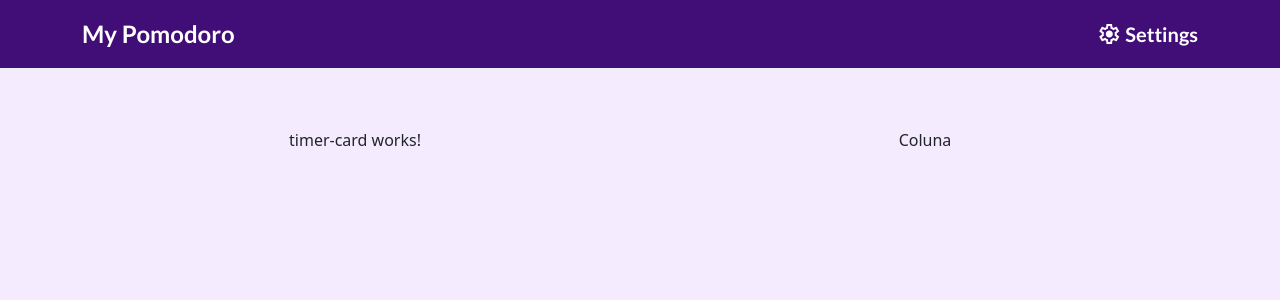
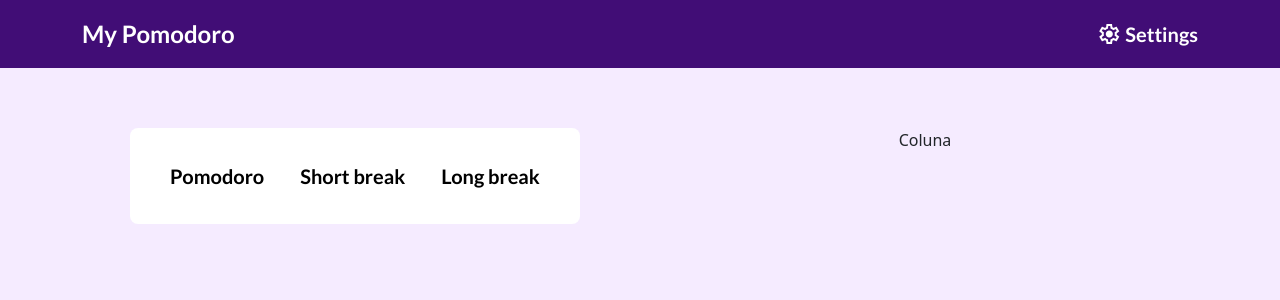
Before and after one commit to VictorM-Coder/My-Pomodoro, an Angular app: page / in a window 1280 px wide. Shown: the top 300 px of the page. Built offline with nearby package versions, Linux system fonts and the light colour scheme.

Commit message:
barra de botões do timer

```diff
--- a/src/app/components/body/timer-card/timer-card.component.css
+++ b/src/app/components/body/timer-card/timer-card.component.css
@@ -0,0 +1,14 @@
+.btn-pomodoro{
+  background-color: transparent;
+  padding: 4px 8px;
+  border: none;
+  font: normal 700 20px 'Lato';
+}
+
+.btn-pomodoro:hover{
+  background-color: var(--primary-50);
+}
+
+.card-padding{
+  padding: 32px;
+}
--- a/src/app/components/body/timer-card/timer-card.component.html
+++ b/src/app/components/body/timer-card/timer-card.component.html
@@ -1 +1,13 @@
-<p>timer-card works!</p>
+<div class="background-white d-flex default-border-radius card-padding">
+  <div class="d-flex">
+    <span>
+      <button class="btn-pomodoro mg-right-20 default-border-radius">Pomodoro</button>
+    </span>
+    <span>
+      <button class="btn-pomodoro mg-right-20 default-border-radius">Short break</button>
+    </span>
+    <span>
+      <button class="btn-pomodoro default-border-radius">Long break</button>
+    </span>
+  </div>
+</div>
--- a/src/styles.css
+++ b/src/styles.css
@@ -1,5 +1,9 @@
 @import url('https://fonts.googleapis.com/css2?family=Lato:wght@400;700;900&display=swap');
 
+:root{
+  --primary-50: #E0C8F9;
+  --font-default: 'Lato', sans-serif;
+}
 body {
   background-color: #F5EBFF;
 }
@@ -8,11 +12,23 @@ body {
   background-color: #410D76;
 }
 
+.background-white{
+  background-color: white;
+}
+
 .white-font-color {
   color: white;
 }
 
 .font-medium{
-  font-family: 'Lato', sans-serif;
+  font-family: var(--font-default);
   font-weight: 700;
 }
+
+.default-border-radius{
+  border-radius: 8px;
+}
+
+.mg-right-20{
+  margin-right: 20px;
+}
```
